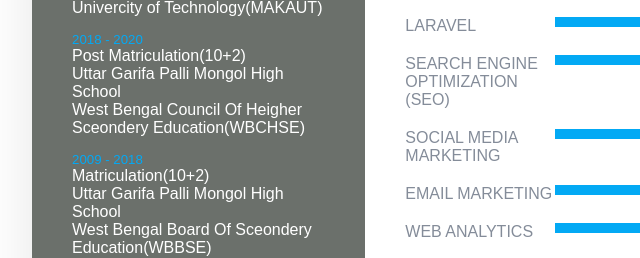
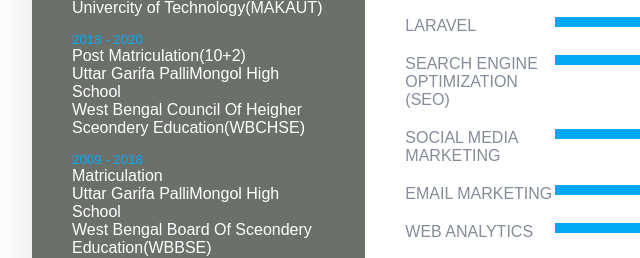
Before and after one commit to Joymahanta/resume, a plain HTML site: page index.html in a window 1280 px wide. Shown: the part 794-1052 px from the top of the page, 108-748 px from the left. Drawn offline with Linux system fonts and the light colour scheme.

Commit message:
Update index.html

```diff
--- a/index.html
+++ b/index.html
@@ -58,13 +58,13 @@
                     <li>
                         <h5>2018 - 2020</h5>
                         <h4>Post Matriculation(10+2)</h4>
-                        <h4>Uttar Garifa Palli Mongol High School</h4>
+                        <h4>Uttar Garifa PalliMongol High School</h4>
                         <h4>West Bengal Council Of Heigher Sceondery Education(WBCHSE)</h4>
                     </li>
                     <li>
                         <h5>2009 - 2018</h5>
-                        <h4>Matriculation(10+2)</h4>
-                        <h4>Uttar Garifa Palli Mongol High School</h4>
+                        <h4>Matriculation</h4>
+                        <h4>Uttar Garifa PalliMongol High School</h4>
                         <h4>West Bengal Board Of Sceondery Education(WBBSE)</h4>
                     </li>
                 </ul>
```
